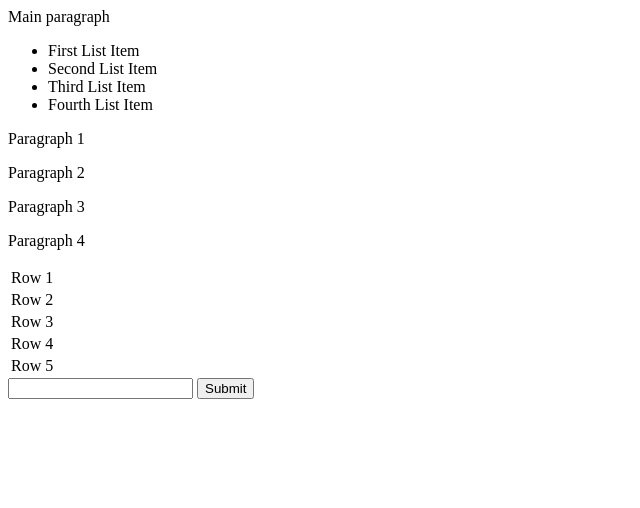
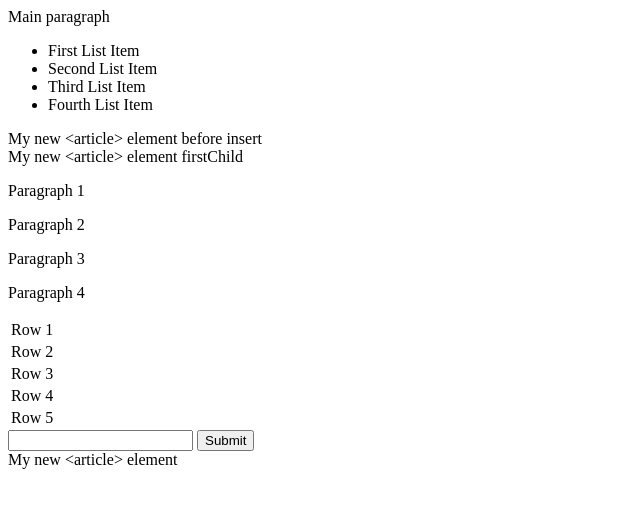
Before and after one commit to minskliliya/preparing_exams, a plain HTML site: page dom_exapmles.html in a window 1280 px wide. Shown: the whole page, without its empty margins (0-640 px from the left). Drawn offline with Linux system fonts and the light colour scheme.

Commit message:
Add some javascript function

```diff
--- a/dom_exapmles.html
+++ b/dom_exapmles.html
@@ -13,6 +13,22 @@
         console.log(paragraph_selector_all);
         var paragraph_selector = document.querySelector("#outerDiv");
         console.log(paragraph_selector);
+        // var element_remove = document.getElementById("innerDiv");
+        // console.log(element_remove.innerHTML);
+        // element.removeChild(element_remove);
+        // var afterRemove = document.getElementById("innerDiv");
+        // console.log(afterRemove);
+        var outerDiv = document.getElementById("outerDiv");
+        var articleElement = document.createElement("article");
+        articleElement.innerText = "My new <article> element";
+        outerDiv.appendChild(articleElement);
+        var outerDivBefore = document.getElementById("outerDiv").insertBefore(
+          document.createElement("article"),
+          document.getElementById("innerDiv"));
+        outerDivBefore.innerText = "My new <article> element before insert";
+        var inner = document.getElementById("innerDiv");
+        var newArticle = inner.insertBefore(document.createElement("article"),inner.firstChild);
+        newArticle.innerText = "My new <article> element firstChild";
       }
     </script>
   </head>
```
